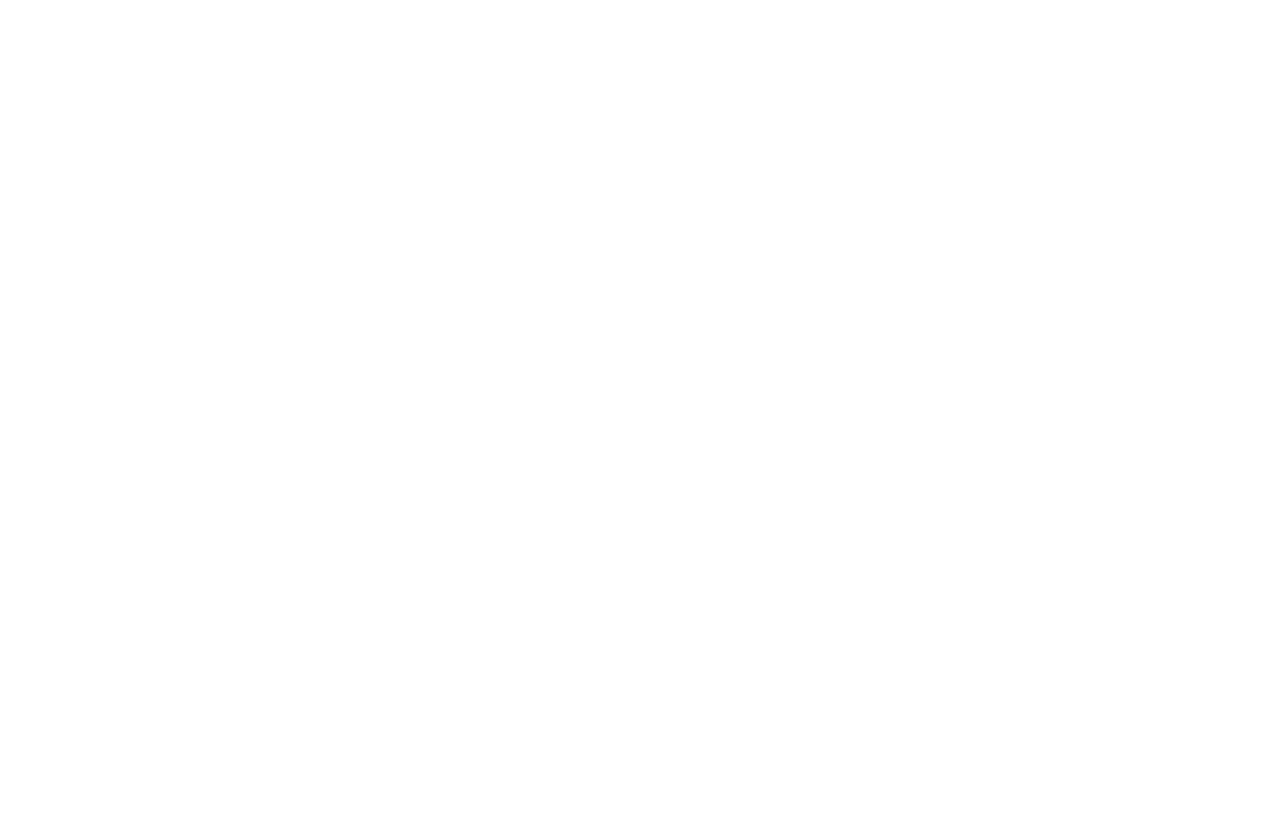
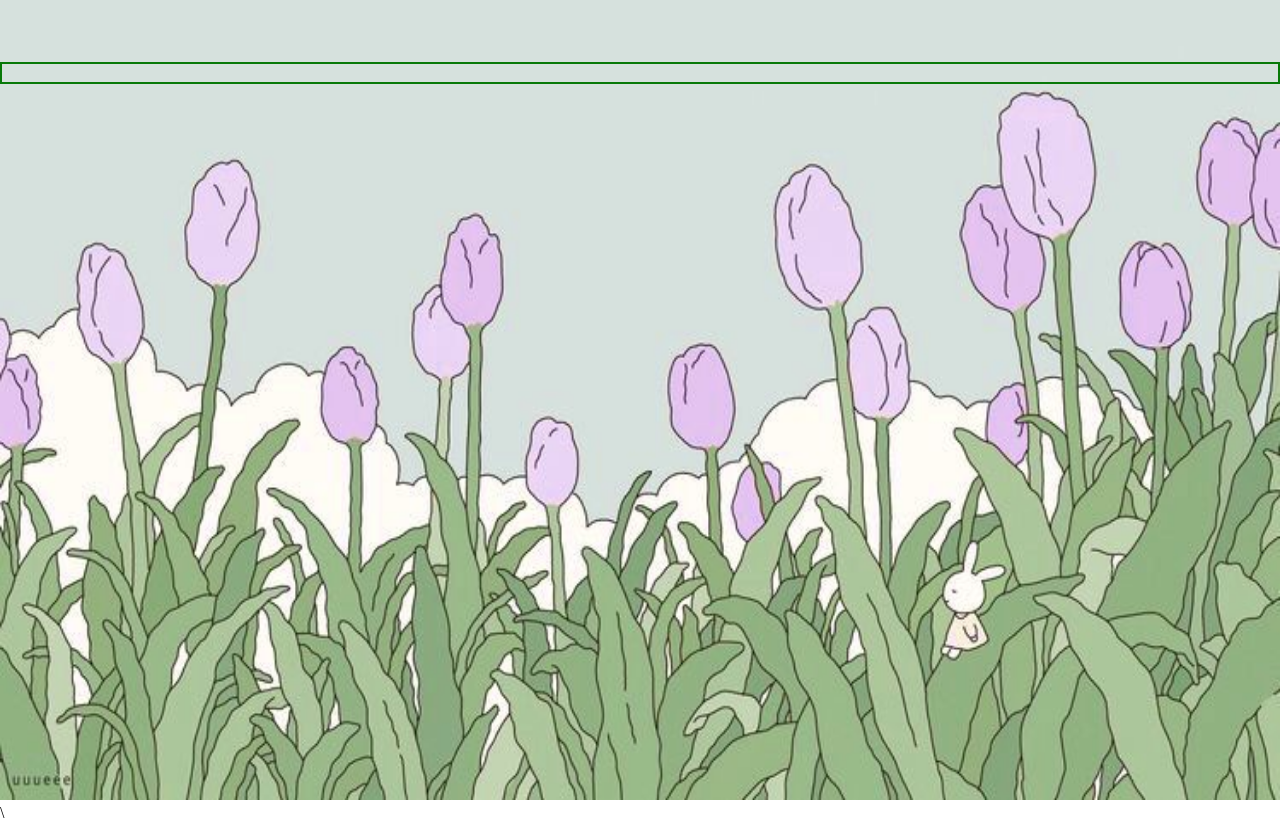
Before and after one commit to emaaanbutt/CS-Girlies-Hackathon-Study-Tool, a plain HTML site: page index.html in a window 1280 px wide. Before the commit the page ends 800 px from the top, so only its background shows below. Drawn offline with Linux system fonts and the light colour scheme.

Commit message:
Background added.

```diff
--- a/Assets/CSS/style.css
+++ b/Assets/CSS/style.css
@@ -0,0 +1,29 @@
+html, body {
+    margin: 0;
+    padding: 0;
+    height: 100%;
+}
+
+#landing-page{
+    position: relative;
+    height: 100vh;
+    width: 100%;
+    padding: 0;
+
+}
+
+#landing-page > img{
+    width: 100%;
+    height: 100vh;
+    margin: 0;
+}
+
+#content{
+    position: relative;
+    display: flex;
+    justify-content: center;
+    align-items: center;
+    border: 2px solid rgb(8, 121, 8);
+    flex-direction: column;
+    top: -95vh;
+}
--- a/index.html
+++ b/index.html
@@ -7,6 +7,13 @@
     <link rel="stylesheet" href="./Assets/CSS/style.css">
 </head>
 <body>
-
+    <div id="landing-page">
+        <img src="./Assets/Images/background.jpg" alt="">\
+        <div id="content">
+            <div id="button">
+                <img src="" alt="">
+            </div>
+        </div>
+    </div>
 </body>
 </html>
```
Also changed, not shown: Assets/Images/background.jpg (added), Assets/Images/bg.jpg (added).
